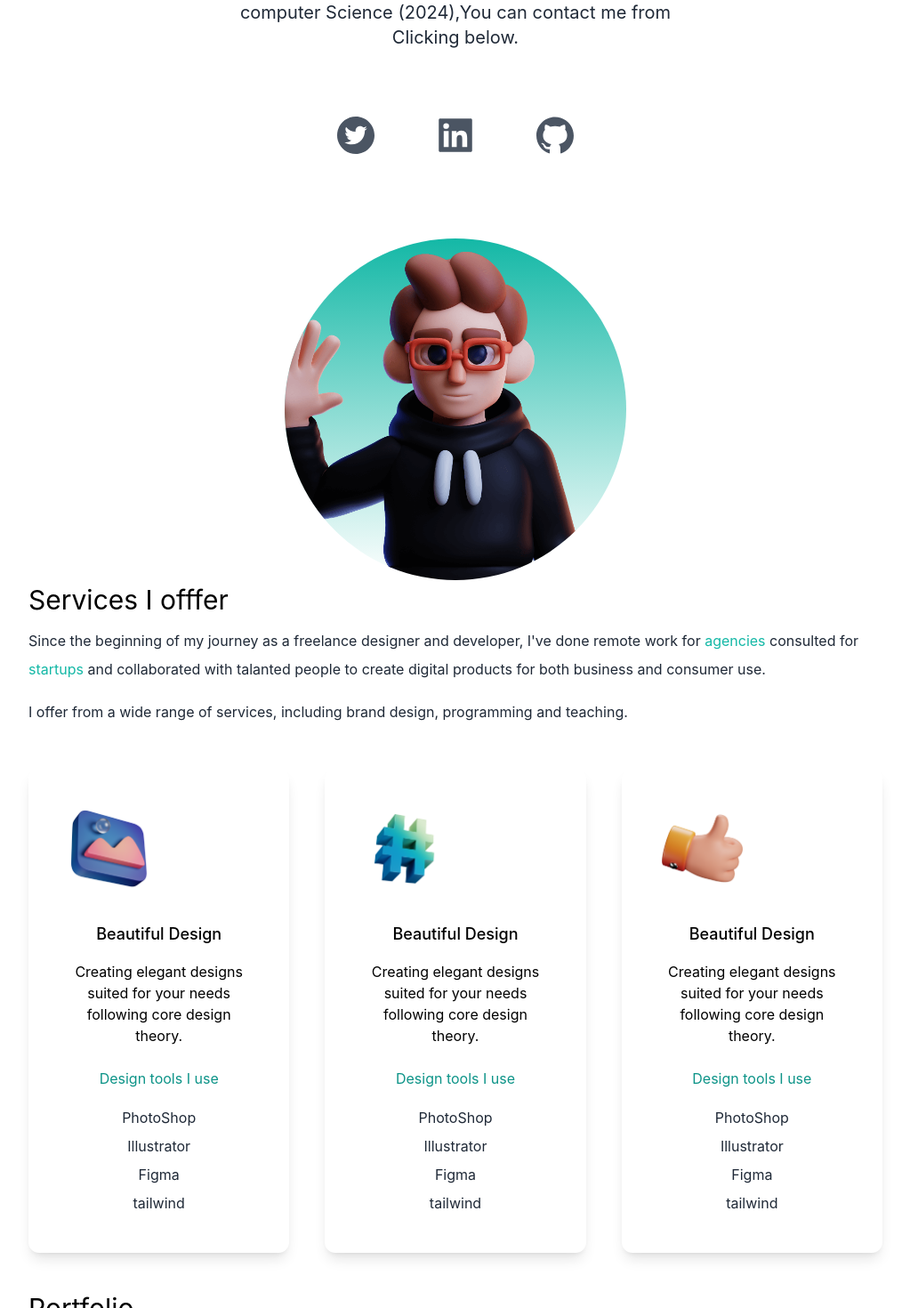
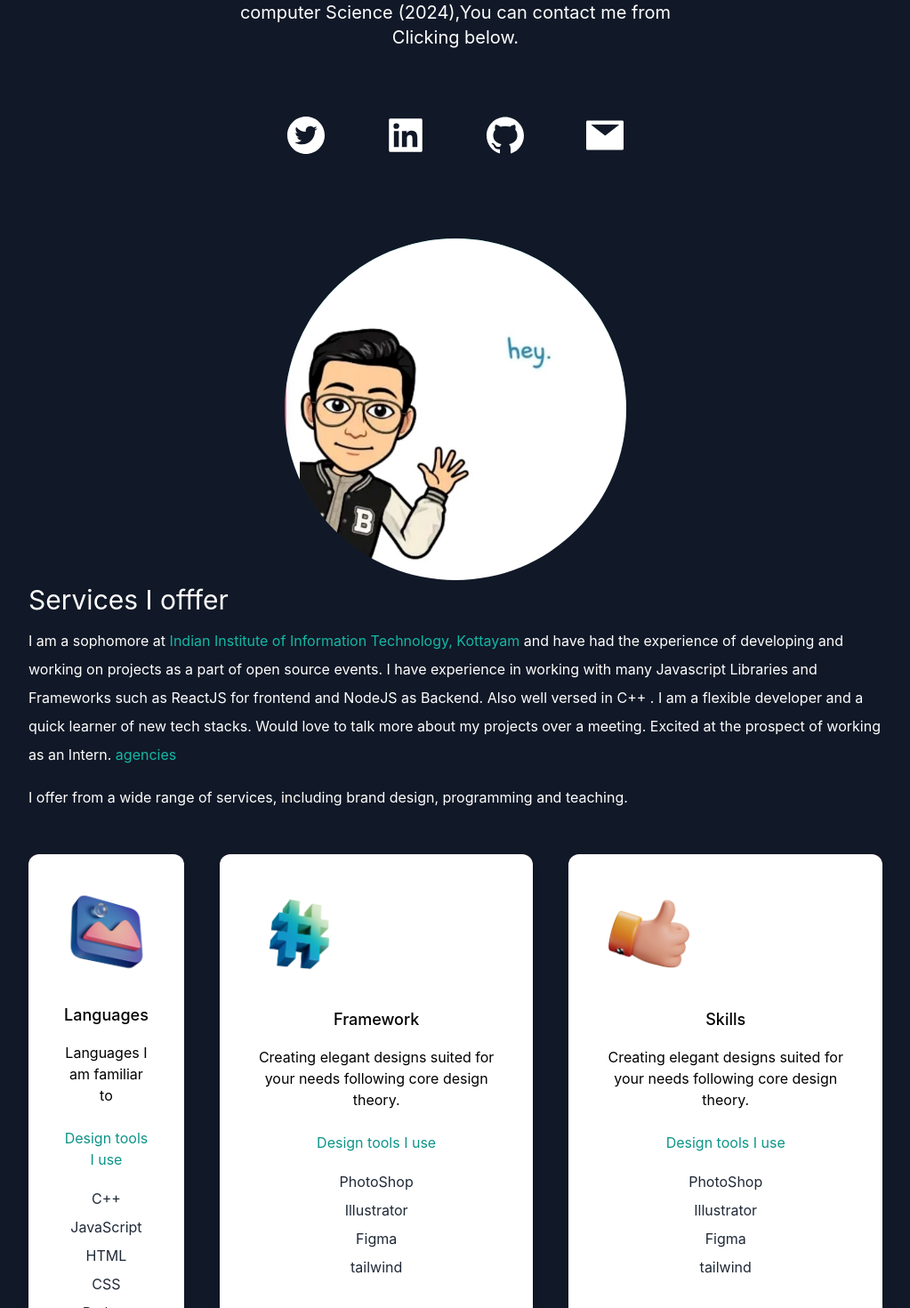
Before and after one commit to Aditya-Shitale/Portfolio, a Next.js app: page / in a window 1280 px wide. Shown: the part 400-1870 px from the top of the page at 89% size, without its empty margins (128-1151 px from the left). Built offline with nearby package versions, Linux system fonts and the light colour scheme.

Commit message:
Initial stage

```diff
--- a/pages/index.tsx
+++ b/pages/index.tsx
@@ -1,12 +1,12 @@
 import Head from 'next/head';
 import {BsFillMoonStarsFill} from 'react-icons/bs';
-import {AiFillTwitterCircle, AiFillLinkedin, AiFillGithub} from 'react-icons/ai';
+import {AiFillTwitterCircle, AiFillLinkedin, AiFillGithub,AiFillMail} from 'react-icons/ai';
 import Image from 'next/image';
-import adi from '../public/wave.png'
+import adi from '../public/hello.png'
 import design from  '../public/design.png'
 import code from  '../public/code.png'
 import consulting from  '../public/consulting.png'
-import im1 from "../public/web1.png"
+import im1 from "../public/chat.png"
 import im2 from "../public/web2.png"
 import im3 from "../public/web3.png"
 import im4 from "../public/web4.png"
@@ -17,7 +17,7 @@ import {useState} from "react";
 
 
 export default function Home() {
-  const [darkMode, setDarkMode]= useState(false);
+  const [darkMode, setDarkMode]= useState(true);
   return (
     <div className={darkMode ? "dark" : ""} >
       <Head>
@@ -32,7 +32,7 @@ export default function Home() {
     <h1 className='text-xl font-burtons  dark:text-white'>DevelopedbyAdi</h1>
     <ul className='flex items-center'>
       <li className='cursor-pointer text-2xl'><BsFillMoonStarsFill  onClick={()=>setDarkMode(!darkMode)}  className=" dark:text-white" /></li>
-      <li><a className='bg-gradient-to-r from-cyan-500 to-teal-500 text-white px-4 py-2 rounded-md ml-8' href="#">
+      <li><a className='bg-gradient-to-r from-cyan-500 to-teal-500 text-white px-4 py-2 rounded-md ml-8' target="_blank" href="https://drive.google.com/file/d/1mTl5d39cg0njSroEPar7_zDRs-cuV6t_/view?usp=sharing">
         Resume
         </a></li>
     </ul>
@@ -45,9 +45,10 @@ export default function Home() {
      </p>
    </div>
    <div className='text-5xl flex justify-center gap-16 py-3 text-gray-600  dark:text-white'>
-    <AiFillTwitterCircle/>
-    <AiFillLinkedin/>
-    <AiFillGithub/>
+   <a href='https://twitter.com/AdityaShitale' target='_blank'><AiFillTwitterCircle/></a>
+   <a href='https://www.linkedin.com/in/aditya-shitale-664991214/' target='_blank'> <AiFillLinkedin/></a>
+   <a href='https://github.com/Aditya-Shitale' target='_blank'> <AiFillGithub/></a>
+   <a href='mailto:adityashitale4@gmail.com' target='_blank'> <AiFillMail/></a>
    </div>
    <div className='relative mx-auto bg-gradient-to-b from-teal-500 rounded-full w-80 h-80 mt-20 overflow-hidden md:h-96 md:w-96'>
     <Image src={adi} alt="" layout="fill"  objectFit='cover'/>
@@ -60,14 +61,12 @@ export default function Home() {
    <div>
     <h3 className='text-3xl py-1  dark:text-white'>Services I offfer</h3>
     <p className="text-md py-2 leading-8 text-gray-800  dark:text-white">
-              Since the beginning of my journey as a freelance designer and
-              developer, I've done remote work for
+    I am a sophomore at  <span className="text-teal-500">Indian Institute of Information Technology, Kottayam</span> and have had the experience of developing and working on projects as a part of open source events.
+I have experience in working with many Javascript Libraries and Frameworks such as ReactJS for frontend and NodeJS as Backend. Also well versed in C++ . I am a flexible developer and a quick learner of new tech stacks.
+Would love to talk more about my projects over a meeting. Excited at the prospect of working as an Intern.
               <span className="text-teal-500"> agencies </span>
-              consulted for <span className="text-teal-500">startups </span>
-              and collaborated with talanted people to create digital products
-              for both business and consumer use.
             </p>
-            <p className="text-md py-2 leading-8 text-gray-800">
+            <p className="text-md py-2 leading-8 text-gray-800 dark:text-white">
               I offer from a wide range of services, including brand design,
               programming and teaching.
             </p>
@@ -75,8 +74,24 @@ export default function Home() {
 
    <div className='lg:flex gap-10'>
     <div className='text-center shadow-lg p-10 rounded-xl  my-10  dark:bg-white'>
-     <Image src={design} alt="" width={100} height={100} />
-     <h3 className='text-lg font-medium pt-8 pb-2'>Beautiful Design</h3>
+     <Image src={design} alt="" loading='lazy' width={100} height={100} />
+     <h3 className='text-lg font-medium pt-8 pb-2'>Languages</h3>
+     <p className='py-2'>
+     Languages I am familiar to
+     </p>
+     <h4 className='py-4 text-teal-600'>Design tools I use</h4>
+     <p className='text-gray-800 py-1'>C++</p>
+     <p className='text-gray-800 py-1'>JavaScript</p>
+     <p className='text-gray-800 py-1'>HTML</p>
+     <p className='text-gray-800 py-1'>CSS</p>
+     <p className='text-gray-800 py-1'>Python</p>
+     <p className='text-gray-800 py-1'>Dart</p>
+
+
+    </div>
+    <div className='text-center shadow-lg p-10 rounded-xl  my-10 dark:bg-white'>
+     <Image src={code} alt="" width={100} height={100} />
+     <h3 className='text-lg font-medium pt-8 pb-2'>Framework</h3>
      <p className='py-2'>
      Creating elegant designs suited for your needs following core
                 design theory.
@@ -90,24 +105,9 @@ export default function Home() {
 
     </div>
     <div className='text-center shadow-lg p-10 rounded-xl  my-10 dark:bg-white'>
-     <Image src={code} alt="" width={100} height={100} />
-     <h3 className='text-lg font-medium pt-8 pb-2'>Beautiful Design</h3>
-     <p className='py-2'>
-     Creating elegant designs suited for your needs following core
-                design theory.
-     </p>
-     <h4 className='py-4 text-teal-600'>Design tools I use</h4>
-     <p className='text-gray-800 py-1'>PhotoShop</p>
-     <p className='text-gray-800 py-1'>Illustrator</p>
-     <p className='text-gray-800 py-1'>Figma</p>
-     <p className='text-gray-800 py-1'>tailwind</p>
-
-
-    </div>
-    <div className='text-center shadow-lg p-10 rounded-xl  my-10 dark:bg-white'>
-     <Image src={consulting} alt="" width={100} height={100} />
-     <h3 className='text-lg font-medium pt-8 pb-2'>Beautiful Design</h3>
-     <p className='py-2'>
+     <Image src={consulting} alt="" width={100} loading="lazy" height={100} />
+     <h3 className='text-lg font-medium pt-8 pb-2'>Skills</h3>
+     <p className='py-2 '>
      Creating elegant designs suited for your needs following core
                 design theory.
      </p>
@@ -134,7 +134,7 @@ export default function Home() {
               and collaborated with talanted people to create digital products
               for both business and consumer use.
             </p>
-            <p className="text-md py-2 leading-8 text-gray-800">
+            <p className="text-md py-2 leading-8 text-gray-800 dark:text-white">
               I offer from a wide range of services, including brand design,
               programming and teaching.
             </p>
@@ -150,6 +150,8 @@ export default function Home() {
 
 
     </section>
+
+
       </main>
 
 
--- a/tsconfig.json
+++ b/tsconfig.json
@@ -16,6 +16,6 @@
     "jsx": "preserve",
     "incremental": true
   },
-  "include": ["next-env.d.ts", "**/*.ts", "**/*.tsx"],
+  "include": ["next-env.d.ts", "**/*.ts", "**/*.tsx", "pages/round.tsx"],
   "exclude": ["node_modules"]
 }
```
Also changed, not shown: public/chat.png (added), public/hello.png (added).
